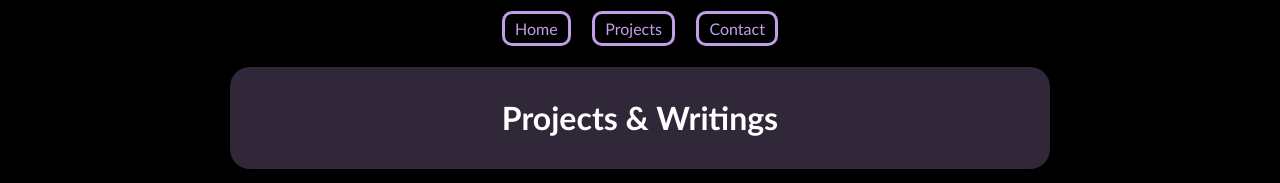
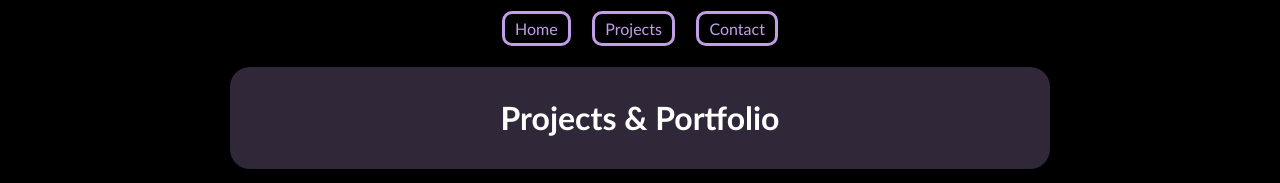
Before and after one commit to soph39/soph39.github.io, a plain HTML site: page projects.html in a window 1280 px wide. Shown: the top 183 px of the page. Drawn offline with Linux system fonts and the light colour scheme.

Commit message:
Update projects.html

```diff
--- a/projects.html
+++ b/projects.html
@@ -16,7 +16,7 @@
 
     <main role = "main">
         <div class = header>
-                    <h1>Projects & Writings</h1>
+                    <h1>Projects & Portfolio</h1>
                 </div>
                 <h2 class = header2>KNDS Branding</h2>
                 <div class="container">
```
